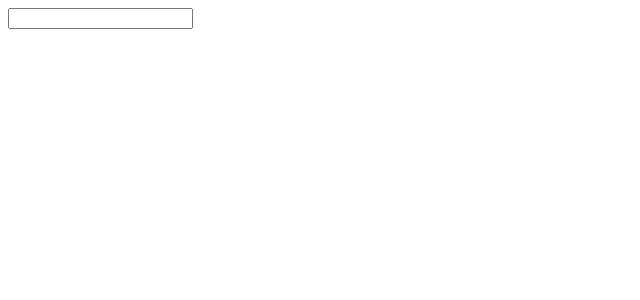
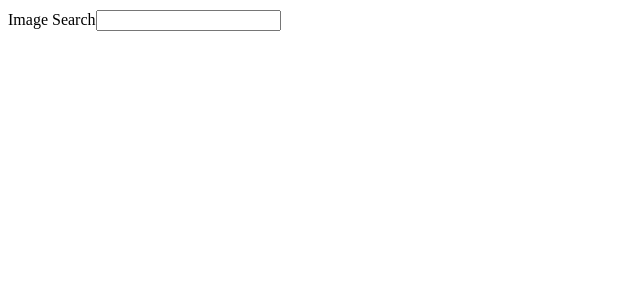
Before and after one commit to carolvisotonunes/pics, a React (Create React App) app: page / in a window 1280 px wide. Shown: the top 300 px of the page, without its empty margins (0-640 px from the left). Built offline with nearby package versions, Linux system fonts and the light colour scheme.

Commit message:
add image search

```diff
--- a/src/components/App.js
+++ b/src/components/App.js
@@ -2,10 +2,10 @@
 import SearchBar from './SearchBar';
 
 const App = () => {
- return(
-   <div>
-     <SearchBar/>
-   </div>
+  return (
+    <div className="ui container" style={{ marginTop: '10px' }}>
+      <SearchBar />
+    </div>
   );
 };
 
--- a/src/components/SearchBar.js
+++ b/src/components/SearchBar.js
@@ -1,16 +1,18 @@
 import React from 'react';
-class SearchBar extends React.Component{
 
- render(){
-   return(
-    <div>
-        <form>
-           <input />
+class SearchBar extends React.Component {
+  render() {
+    return (
+      <div className="ui segment">
+        <form className="ui form">
+          <div className="field">
+            <label>Image Search</label>
+            <input type="text" />
+          </div>
         </form>
-    </div>
-   );
- }
-
+      </div>
+    );
+  }
 }
 
 export default SearchBar;
--- a/src/index.js
+++ b/src/index.js
@@ -2,6 +2,4 @@
 import ReactDOM from 'react-dom';
 import App from './components/App';
 
-
-
 ReactDOM.render(<App />, document.querySelector('#root'));
```
